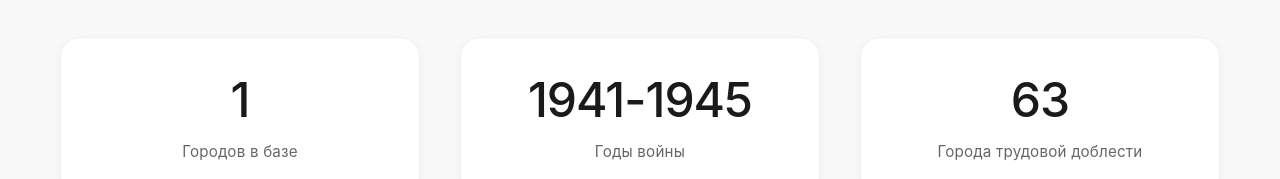
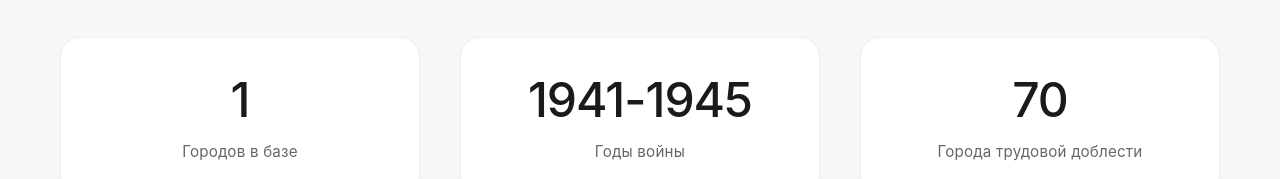
Before and after one commit to IlyaGorelov/Cities-of-The-Rear, a React (Create React App) app in the folder frontend/: page / in a window 1280 px wide. Shown: the part 1395-1574 px from the top of the page. Built offline with nearby package versions, Linux system fonts and the light colour scheme; no server answers.

Commit message:
Update Statistics.tsx

```diff
--- a/frontend/src/Components/HomePage/Statistics/Statistics.tsx
+++ b/frontend/src/Components/HomePage/Statistics/Statistics.tsx
@@ -3,10 +3,13 @@ import "../../../style.css";
 import { useEffect, useState } from "react";
 import { getAllCitiesApi } from "../../../Services/CityService";
 import { City } from "../../../Models/City";
+import { ClipLoader } from "react-spinners";
 
 type Props = {};
 
 const Statistics = (props: Props) => {
+  const [loading, setLoading] = useState(true);
+
   const [cities, setCities] = useState<City[]>([
     {
       id: 1,
@@ -29,12 +32,12 @@ const Statistics = (props: Props) => {
       })
       .catch((e) => {
         console.log("No city found");
-      });
+      })
+      .finally(() => setLoading(false));
   };
 
   useEffect(() => {
     getCities();
-    // getCities();
   }, []);
 
   return (
@@ -45,7 +48,13 @@ const Statistics = (props: Props) => {
           <div className="stats-grid">
             <div className="stat-card">
               <div className="stat-number" id="citiesCount">
-                {cities.length}
+                {loading ? (
+                  <>
+                    <ClipLoader />
+                  </>
+                ) : (
+                  cities.length
+                )}
               </div>
               <div className="stat-label">Городов в базе</div>
             </div>
@@ -54,7 +63,7 @@ const Statistics = (props: Props) => {
               <div className="stat-label">Годы войны</div>
             </div>
             <div className="stat-card">
-              <div className="stat-number">63</div>
+              <div className="stat-number">70</div>
               <div className="stat-label">Города трудовой доблести</div>
             </div>
           </div>
```
